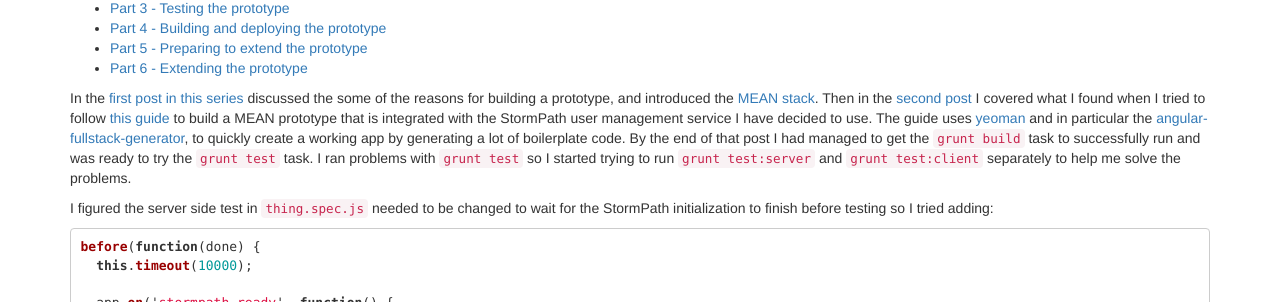
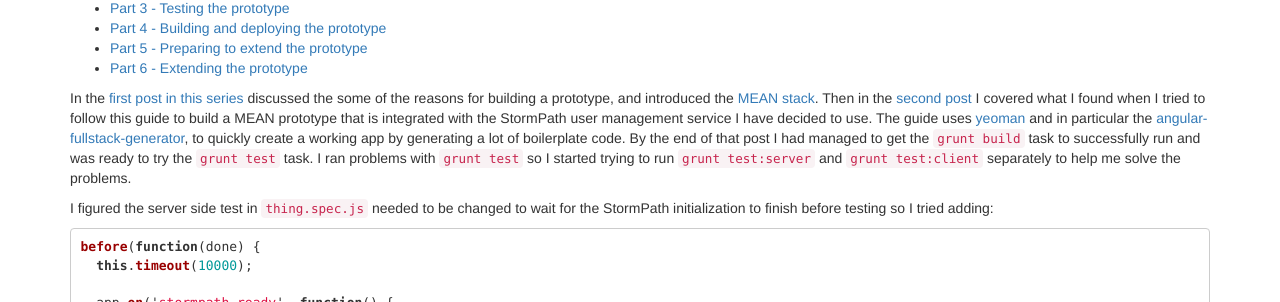
Before and after one commit to mshogren/mshogren.github.io, a Jekyll site: the page built from _posts/2016-02-19-creating-a-mean-prototype-3.md, in a window 1280 px wide and 900 px high. Shown: the part 242-544 px from the top of the window. Built offline with Jekyll 4.4.1, drawn with Linux system fonts in a browser that asks for light colours; nearby versions of some CDN libraries; comment, search, counter and statistics services are not loaded; some of the changed lines change nothing that is shown.

Commit message:
Fix broken links

```diff
--- a/_posts/2016-02-19-creating-a-mean-prototype-3.md
+++ b/_posts/2016-02-19-creating-a-mean-prototype-3.md
@@ -14,7 +14,7 @@ This is the third part in a series of posts about building a prototype for the A
 
 <!--excerpt.start-->
 In the [first post in this series](/2016/02/15/creating-a-mean-prototype-1.html) discussed the some of the reasons for building a prototype, and introduced the [MEAN stack](https://en.wikipedia.org/wiki/MEAN_(software_bundle)).
-Then in the [second post](/2016/02/18/creating-a-mean-prototype-2.html) I covered what I found when I tried to follow [this guide](http://docs.stormpath.com/angularjs/guide/) to build a MEAN prototype that is integrated with the StormPath user management service I have decided to use. The guide uses [yeoman](http://yeoman.io) and in particular the [angular-fullstack-generator](https://github.com/angular-fullstack/generator-angular-fullstack), to quickly create a working app by generating a lot of boilerplate code.
+Then in the [second post](/2016/02/18/creating-a-mean-prototype-2.html) I covered what I found when I tried to follow this guide to build a MEAN prototype that is integrated with the StormPath user management service I have decided to use. The guide uses [yeoman](http://yeoman.io) and in particular the [angular-fullstack-generator](https://github.com/angular-fullstack/generator-angular-fullstack), to quickly create a working app by generating a lot of boilerplate code.
 <!--excerpt.end-->
 By the end of that post I had managed to get the `grunt build` task to successfully run and was ready to try the `grunt test` task.  I ran problems with `grunt test` so I started trying to run `grunt test:server` and `grunt test:client` separately to help me solve the problems.
 
```
